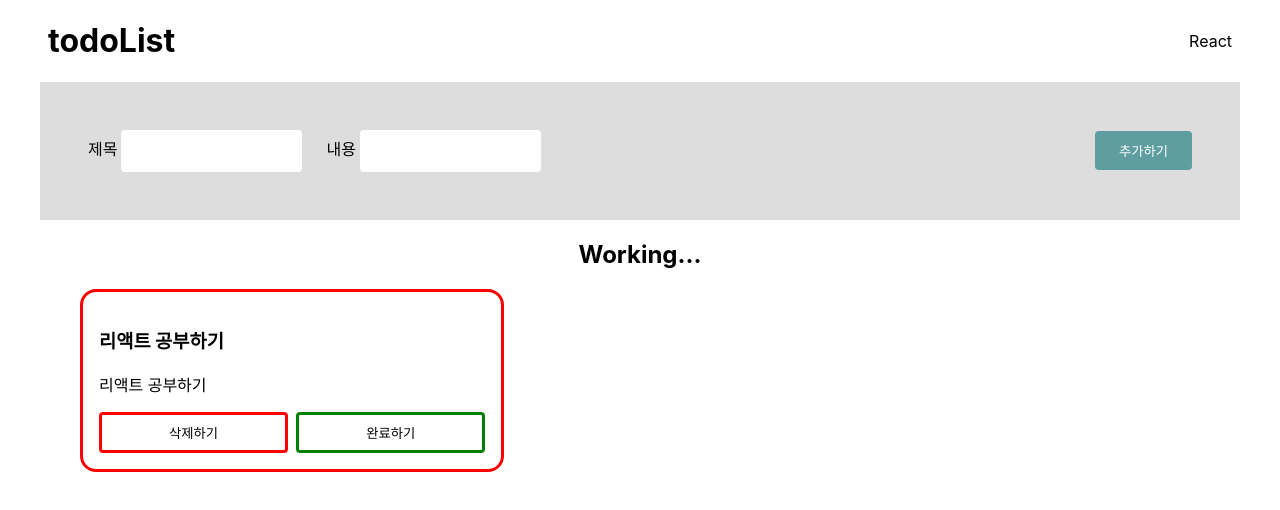
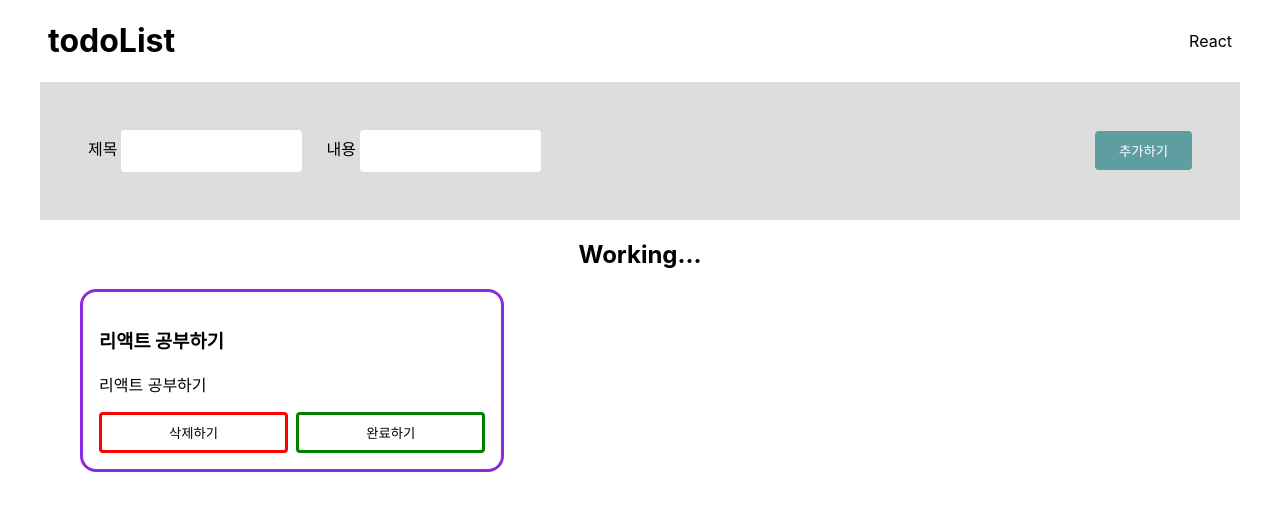
Before and after one commit to young-02/todolist_ex, a React (Create React App) app: page / in a window 1280 px wide. Shown: the top 510 px of the page. Built offline with nearby package versions, Linux system fonts and the light colour scheme.

Commit message:
css 수정

```diff
--- a/src/component/Todo.css
+++ b/src/component/Todo.css
@@ -42,6 +42,7 @@ li {
   background: cadetblue;
   color: #fff;
   padding: 10px 24px;
+  cursor: pointer;
 }
 
 .work_list {
@@ -49,7 +50,7 @@ li {
   justify-content: flex-start;
 }
 .work_list > li {
-  border: 3px solid red;
+  border: 3px solid blueviolet;
   padding: 1em;
   border-radius: 16px;
   text-align: left;
@@ -67,6 +68,7 @@ li {
   padding: 8px 16px;
   background: none;
   border-radius: 4px;
+  cursor: pointer;
 }
 
 .btn_com {
@@ -76,4 +78,5 @@ li {
   padding: 8px 16px;
   background: none;
   border-radius: 4px;
+  cursor: pointer;
 }
```
